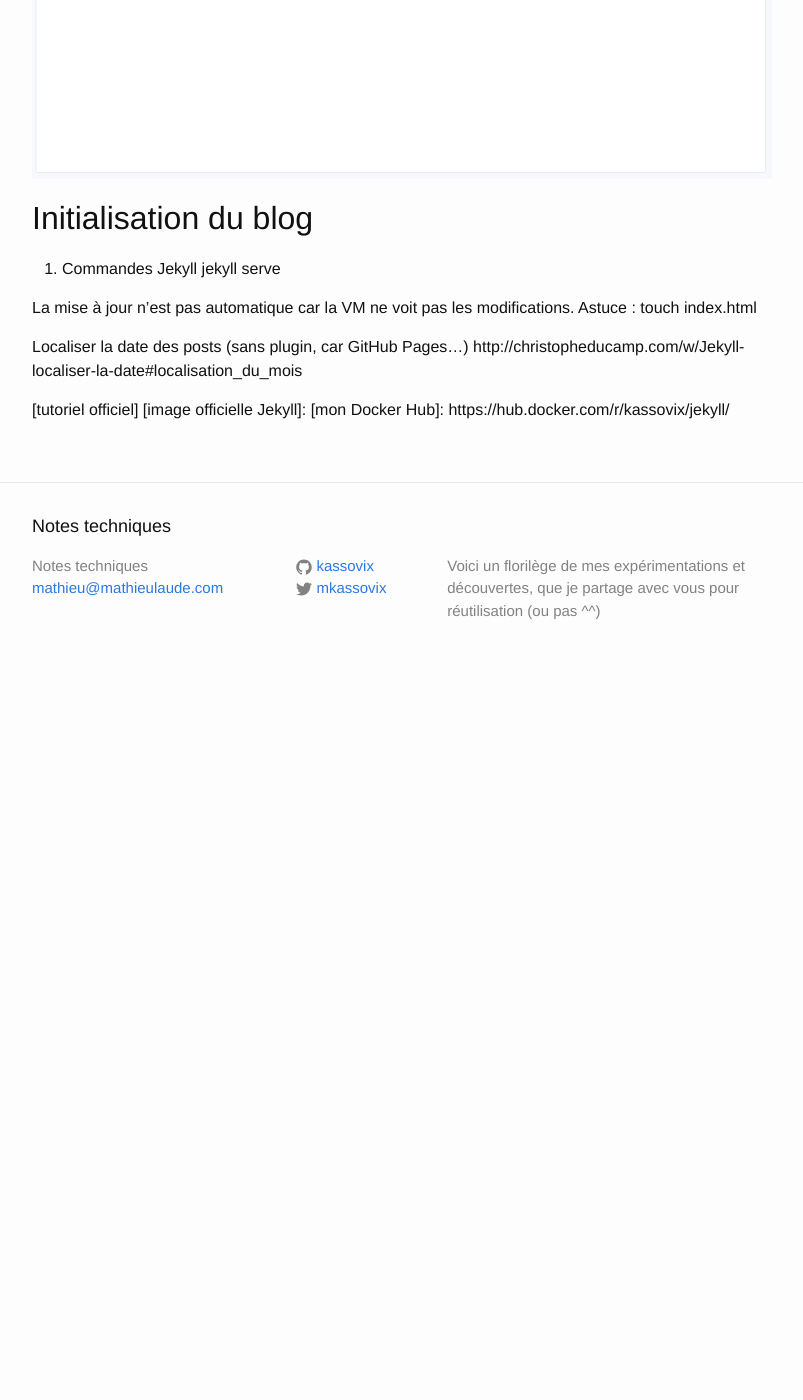
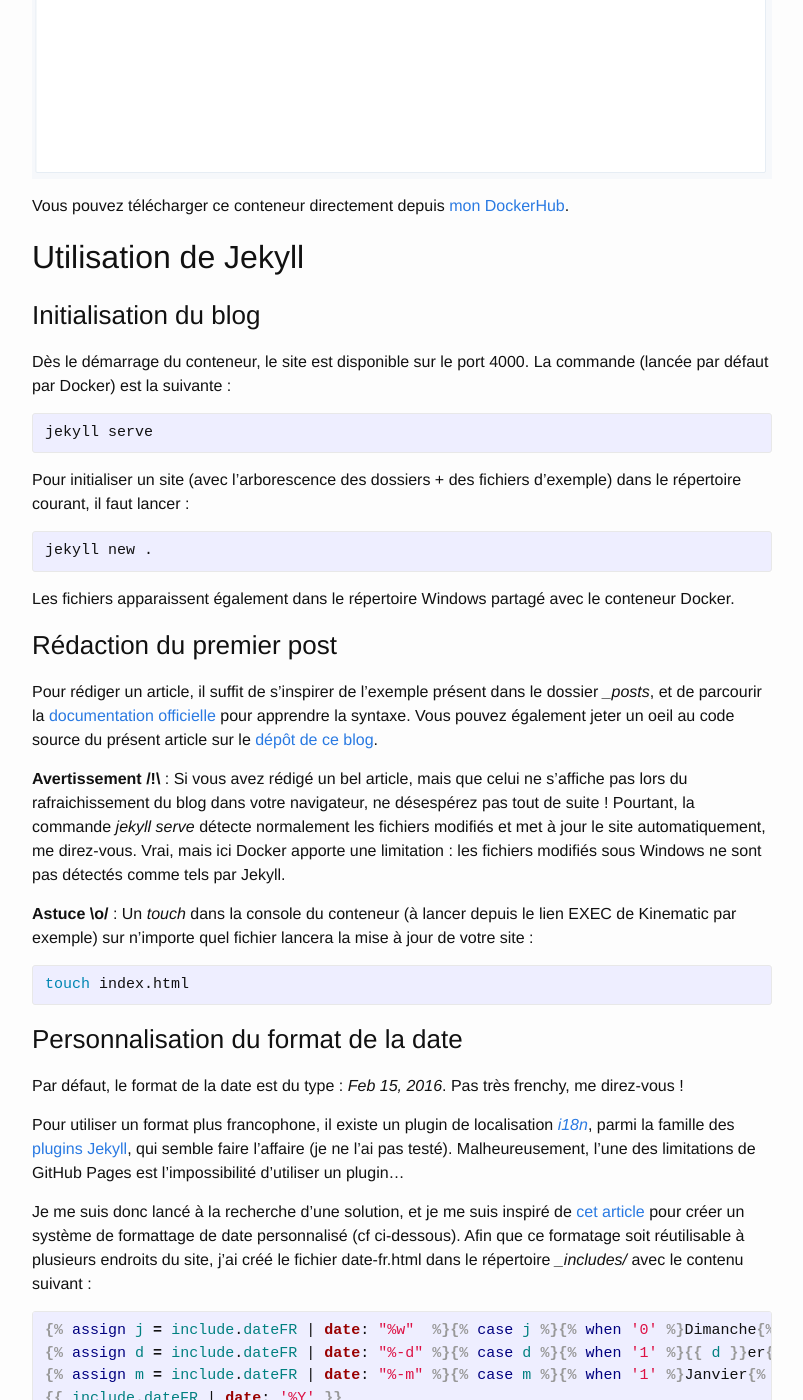
Before and after one commit to kassovix/kassovix.github.io, a Jekyll site: the page built from _posts/2016-02-15-mes-debuts-avec-jekyll.markdown, in a window 1280 px wide and 1400 px high, scrolled down 1868 px. Shown: the whole window, without its empty margins (238-1041 px from the left). Built offline with Jekyll 4.4.1, drawn with Linux system fonts in a browser that asks for light colours; before the commit the page ends 2550 px from its top, so only the background shows below that; some of the changed text lies outside the part shown.

Commit message:
Premier article + Page apropos

```diff
--- /dev/null
+++ b/_includes/date-fr.html
@@ -0,0 +1,4 @@
+{% assign j = include.dateFR | date: "%w"  %}{% case j %}{% when '0' %}Dimanche{% when '1' %}Lundi{% when '2' %}Mardi{% when '3' %}Mercredi{% when '4' %}Jeudi{% when '5' %}Vendredi{% when '6' %}Samedi{% else %}{{ j }}{% endcase %}
+{% assign d = include.dateFR | date: "%-d" %}{% case d %}{% when '1' %}{{ d }}er{% else %}{{ d }}{% endcase %}
+{% assign m = include.dateFR | date: "%-m" %}{% case m %}{% when '1' %}Janvier{% when '2' %}Février{% when '3' %}Mars{% when '4' %}Avril{% when '5' %}Mai{% when '6' %}Juin{% when '7' %}Juillet{% when '8' %}Août{% when '9' %}Septembre{% when '10' %}Octobre{% when '11' %}Novembre{% when '12' %}Décembre{% endcase %}
+{{ include.dateFR | date: '%Y' }}
--- a/_layouts/post.html
+++ b/_layouts/post.html
@@ -6,10 +6,7 @@ layout: default
   <header class="post-header">
     <h1 class="post-title" itemprop="name headline">{{ page.title }}</h1>
     <p class="post-meta"><time datetime="{{ page.date | date_to_xmlschema }}" itemprop="datePublished">
-	{% assign j = page.date | date: "%w"  %}{% case j %}{% when '0' %}Dimanche{% when '1' %}Lundi{% when '2' %}Mardi{% when '3' %}Mercredi{% when '4' %}Jeudi{% when '5' %}Vendredi{% when '6' %}Samedi{% else %}{{ j }}{% endcase %}
-	{% assign d = page.date | date: "%-d" %}{% case d %}{% when '1' %}{{ d }}er{% else %}{{ d }}{% endcase %}
-	{% assign m = page.date | date: "%-m" %}{% case m %}{% when '1' %}Janvier{% when '2' %}Février{% when '3' %}Mars{% when '4' %}Avril{% when '5' %}Mai{% when '6' %}Juin{% when '7' %}Juillet{% when '8' %}Août{% when '9' %}Septembre{% when '10' %}Octobre{% when '11' %}Novembre{% when '12' %}Décembre{% endcase %}
-    {{ page.date | date: '%Y' }}
+	{% include /date-fr.html dateFR=page.date %}
 	</time>{% if page.author %} • <span itemprop="author" itemscope itemtype="http://schema.org/Person"><span itemprop="name">{{ page.author }}</span></span>{% endif %}</p>
   </header>
 
--- a/_posts/2016-02-15-mes-debuts-avec-jekyll.markdown
+++ b/_posts/2016-02-15-mes-debuts-avec-jekyll.markdown
@@ -33,17 +33,69 @@ J'ai donc la possibilité de partager le répertoire de travail entre le contene
 
 ![Conteneur kassovix/Jekyll sous Kitematic]({{site.baseurl}}/images/2016-02-21 22_01_14-Kitematic.png "Conteneur kassovix/Jekyll sous Kitematic : avec volume partagé")
 
-## Initialisation du blog
+Vous pouvez télécharger ce conteneur directement depuis [mon DockerHub](https://hub.docker.com/r/kassovix/jekyll/).
 
-1. Commandes Jekyll
+## Utilisation de Jekyll
+
+### Initialisation du blog
+
+Dès le démarrage du conteneur, le site est disponible sur le port 4000. La commande (lancée par défaut par Docker) est la suivante :
+{% highlight sh %}
 jekyll serve
+{% endhighlight %}
 
-La mise à jour n'est pas automatique car la VM ne voit pas les modifications. Astuce :
+Pour initialiser un site (avec l'arborescence des dossiers + des fichiers d'exemple) dans le répertoire courant, il faut lancer :
+{% highlight sh %}
+jekyll new .
+{% endhighlight %}
+
+Les fichiers apparaissent également dans le répertoire Windows partagé avec le conteneur Docker.
+
+### Rédaction du premier post
+
+Pour rédiger un article, il suffit de s'inspirer de l'exemple présent dans le dossier __posts_, et de parcourir la [documentation officielle](https://jekyllrb.com/docs/posts/) pour apprendre la syntaxe.
+Vous pouvez également jeter un oeil au code source du présent article sur le [dépôt de ce blog](https://github.com/kassovix/kassovix.github.io).
+
+**Avertissement /!\\** : Si vous avez rédigé un bel article, mais que celui ne s'affiche pas lors du rafraichissement du blog dans votre navigateur, ne désespérez pas tout de suite !
+Pourtant, la commande _jekyll serve_ détecte normalement les fichiers modifiés et met à jour le site automatiquement, me direz-vous.
+Vrai, mais ici Docker apporte une limitation : les fichiers modifiés sous Windows ne sont pas détectés comme tels par Jekyll.
+
+**Astuce \o/** : Un _touch_ dans la console du conteneur (à lancer depuis le lien EXEC de Kinematic par exemple) sur n'importe quel fichier lancera la mise à jour de votre site  :
+{% highlight sh %}
 touch index.html
+{% endhighlight %}
 
-Localiser la date des posts (sans plugin, car GitHub Pages...)
-http://christopheducamp.com/w/Jekyll-localiser-la-date#localisation_du_mois
+### Personnalisation du format de la date
 
-[tutoriel officiel]
-[image officielle Jekyll]:
-[mon Docker Hub]: https://hub.docker.com/r/kassovix/jekyll/
+Par défaut, le format de la date est du type : _Feb 15, 2016_. Pas très frenchy, me direz-vous !
+
+Pour utiliser un format plus francophone, il existe un plugin de localisation [_i18n_](https://github.com/gacha/gacha.id.lv/blob/master/_plugins/i18n_filter.rb),
+parmi la famille des [plugins Jekyll](http://jekyllrb.com/docs/plugins/), qui semble faire l'affaire (je ne l'ai pas testé).
+Malheureusement, l'une des limitations de GitHub Pages est l'impossibilité d'utiliser un plugin...
+
+Je me suis donc lancé à la recherche d'une solution, et je me suis inspiré de [cet article](http://christopheducamp.com/w/Jekyll-localiser-la-date#localisation_du_mois) pour créer un système de formattage de date personnalisé (cf ci-dessous).
+Afin que ce formatage soit réutilisable à plusieurs endroits du site, j'ai créé le fichier date-fr.html dans le répertoire __includes/_ avec le contenu suivant :
+{% highlight liquid %}
+{% raw %}
+{% assign j = include.dateFR | date: "%w"  %}{% case j %}{% when '0' %}Dimanche{% when '1' %}Lundi{% when '2' %}Mardi{% when '3' %}Mercredi{% when '4' %}Jeudi{% when '5' %}Vendredi{% when '6' %}Samedi{% else %}{{ j }}{% endcase %}
+{% assign d = include.dateFR | date: "%-d" %}{% case d %}{% when '1' %}{{ d }}er{% else %}{{ d }}{% endcase %}
+{% assign m = include.dateFR | date: "%-m" %}{% case m %}{% when '1' %}Janvier{% when '2' %}Février{% when '3' %}Mars{% when '4' %}Avril{% when '5' %}Mai{% when '6' %}Juin{% when '7' %}Juillet{% when '8' %}Août{% when '9' %}Septembre{% when '10' %}Octobre{% when '11' %}Novembre{% when '12' %}Décembre{% endcase %}
+{{ include.dateFR | date: '%Y' }}
+{% endraw %}
+{% endhighlight %}
+
+Je peux ainsi utiliser mon formatage avec la ligne suivante :
+{% highlight liquid %}
+{% raw %}
+{% include /date-fr.html dateFR=post.date %}
+{% endraw %}
+{% endhighlight %}
+
+**Astuce** : la date passée dans le paramètre _dateFR_ lors de l'include, est utilisable dans le fragment sous le nom _include.dateFR_.
+
+### Tips d'hiver
+
+Pour avoir la liste des langages qui peuvent être syntaxiquement colorés avec la balise `{% raw %}{% highlight %}{% endraw %}`, lancer en ligne de commande :
+{% highlight sh %}
+rougify list
+{% endhighlight %}
--- a/index.html
+++ b/index.html
@@ -9,7 +9,7 @@ layout: default
   <ul class="post-list">
     {% for post in site.posts %}
       <li>
-        <span class="post-meta">{{ post.date | date: "%b %-d, %Y" }}</span>
+        <span class="post-meta">{% include /date-fr.html dateFR=post.date %}</span>
 
         <h2>
           <a class="post-link" href="{{ post.url | prepend: site.baseurl }}">{{ post.title }}</a>
```
Also changed, not shown: about.md (deleted, +0 -15 lines), apropos.md (added, +12 -0 lines).
